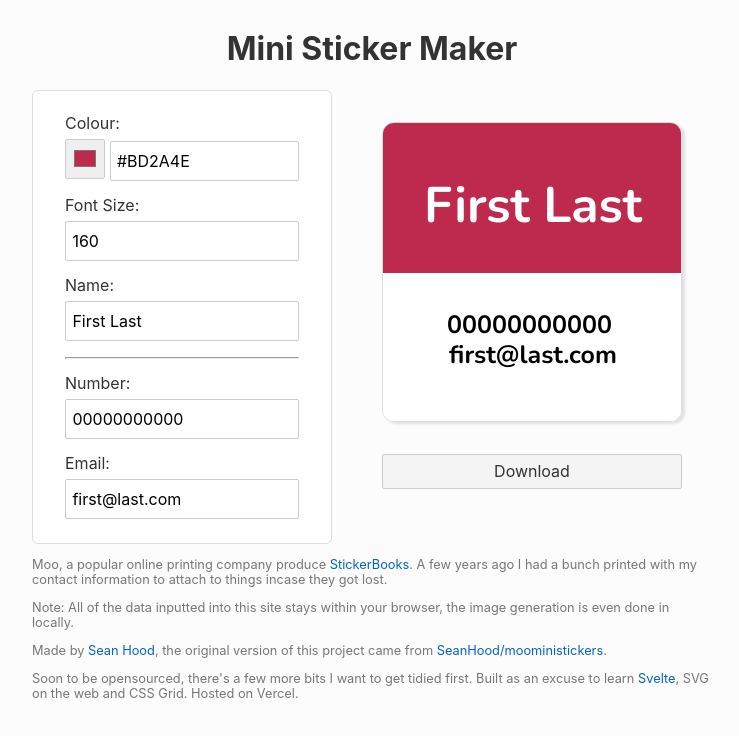
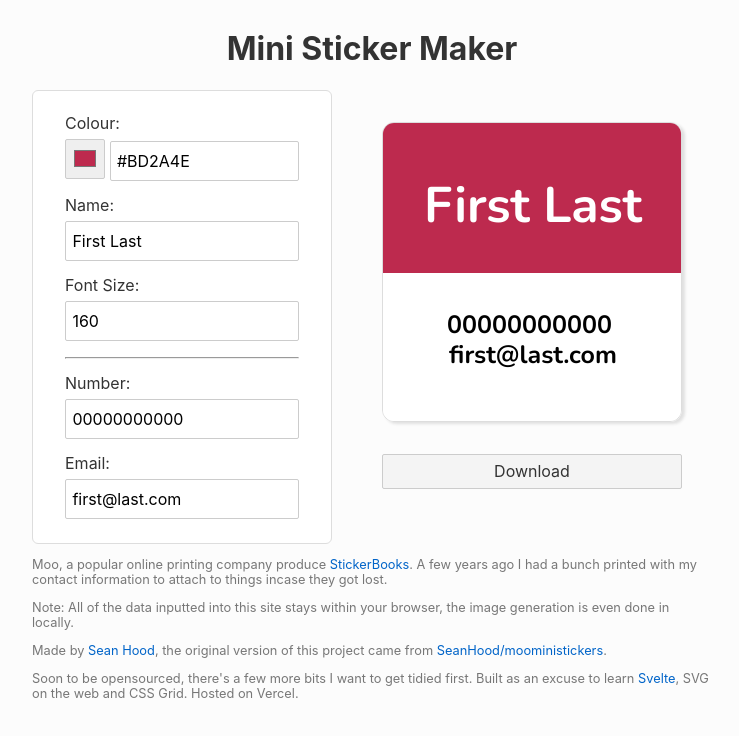
Before and after one commit to SeanHood/mini-sticker, a Svelte app: page / in a window 1280 px wide. Shown: the top 736 px of the page, without its empty margins (268-1007 px from the left). Built offline with nearby package versions, Linux system fonts and the light colour scheme.

Commit message:
Font size makes more sense below name

```diff
--- a/src/App.svelte
+++ b/src/App.svelte
@@ -150,12 +150,12 @@
       <input name="top_colour" bind:value={top_colour} type="text">
     </span>
     <span>
+      <label for="name">Name:</label>
+      <input name="name" bind:value={name}>
+    </span>
+    <span>
       <label for="font_size">Font Size:</label>
       <input name="font_size" bind:value={font_size} type="number">
-    </span>
-    <span>
-      <label for="name">Name:</label>
-      <input name="name" bind:value={name}>
     </span>
     <hr />
     <span>
```
